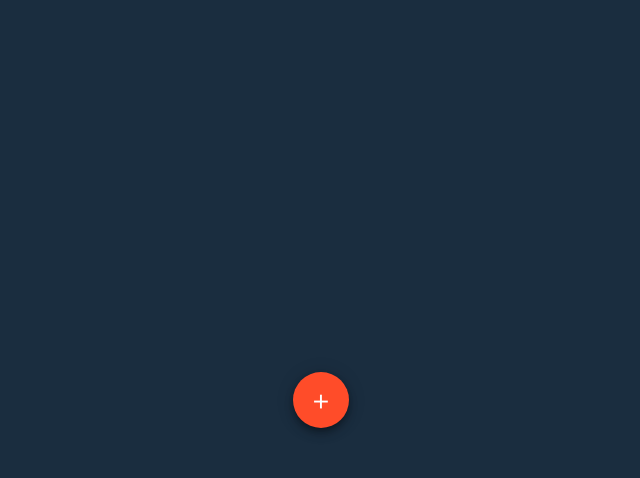
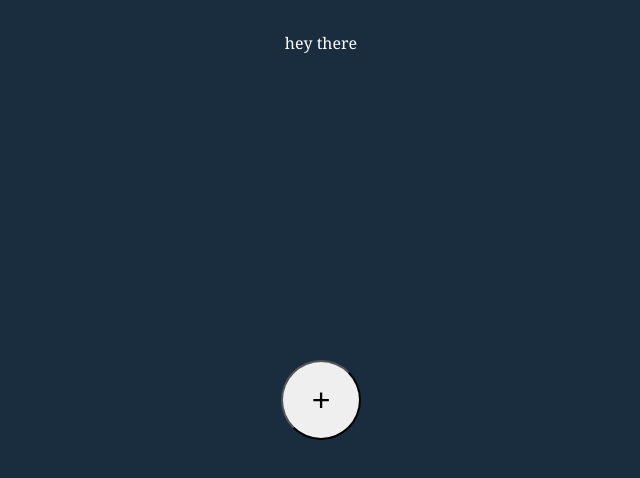
Before and after one commit to elShailee/the-weird-game, a React (Create React App) app: page / in a window 1280 px wide. Shown: the top 478 px of the page, without its empty margins (319-959 px from the left). Built offline with nearby package versions, Linux system fonts and the light colour scheme.

Commit message:
some functional progress

```diff
--- a/src/Chapters/Chapter01/Chapter01.jsx
+++ b/src/Chapters/Chapter01/Chapter01.jsx
@@ -1,13 +1,50 @@
-import { useContext } from 'react';
-import { ThemeContext } from 'styled-components';
-import { AddButton, ChapterContainer } from './styles';
+import { useState } from 'react';
+import { ChapterContainer, SumContainer, Btn, TrashButton, TipContainer } from './styles';
 
 export default function Chapter01() {
-	const theme = useContext(ThemeContext);
+	const [chapterState, setChapterState] = useState({
+		points: 0,
+		trashedPoints: 0,
+		tipsStage: 0,
+	});
+
+	const sumPoints = () => chapterState.points + chapterState.trashedPoints;
+
+	const addHandler = () => {
+		setChapterState({ ...chapterState, points: chapterState.points + 1 });
+	};
+
+	const tips = [
+		'hey there',
+		"why'd you do that for?!",
+		"I get it, there isn't much else, is it...",
+		'but seriously, stop it.',
+		'Stop It!',
+		'',
+	];
+	const trashHandler = () => {
+		const newTrashedPoints = sumPoints();
+		const stepSize = 100;
+		const tipsStage = Math.min(Math.floor(newTrashedPoints / stepSize), 5);
+
+		setChapterState({
+			...chapterState,
+			points: 0,
+			trashedPoints: newTrashedPoints,
+			tipsStage,
+		});
+	};
 
 	return (
 		<ChapterContainer>
-			<AddButton bgc={theme.colors.chapter01.addButton.BG}>+</AddButton>
+			<SumContainer shouldShow={sumPoints() > 0}>{chapterState.points}</SumContainer>
+			<Btn onClick={addHandler} tabIndex='-1'>
+				+
+			</Btn>
+			<TipContainer>{tips[chapterState.tipsStage]}</TipContainer>
+			<TrashButton shouldShow={sumPoints() >= 100} onClick={trashHandler}>
+				Do not press
+			</TrashButton>
 		</ChapterContainer>
 	);
 }
--- a/src/Chapters/Chapter01/styles.js
+++ b/src/Chapters/Chapter01/styles.js
@@ -40,3 +40,33 @@ export const AddButton = styled(animated.div)`
 		filter: brightness(185%) saturate(65%);
 	}
 `;
+
+export const SumContainer = styled.div`
+	font-size: ${({ shouldShow }) => (shouldShow ? '2rem' : '0')};
+	overflow: hidden;
+	transition: font-size 1s ease-in-out;
+`;
+
+export const Btn = styled.button`
+	width: 5rem;
+	height: 5rem;
+	font-size: 2rem;
+	border-radius: 50%;
+	margin: 1rem;
+`;
+
+export const TrashButton = styled.button`
+	border-radius: 5px;
+	height: 2rem;
+	position: absolute;
+	bottom: 5rem;
+	right: 3rem;
+	opacity: ${({ shouldShow }) => (shouldShow ? '1' : '0')};
+	transition: opacity 1s;
+`;
+
+export const TipContainer = styled.div`
+	position: absolute;
+	top: 2rem;
+	font-size: ${({ theme }) => theme.sizes.text.S};
+`;
```
